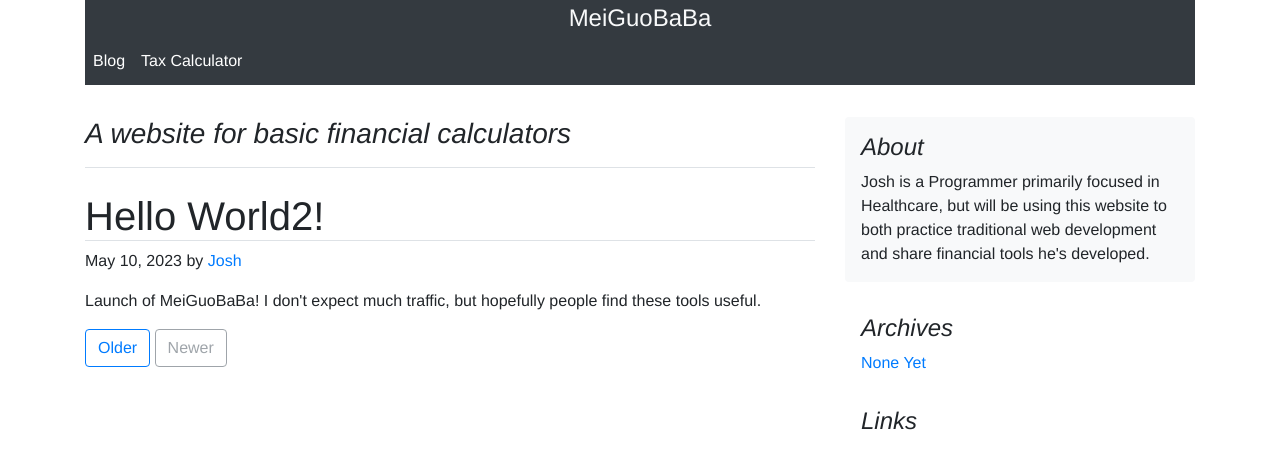
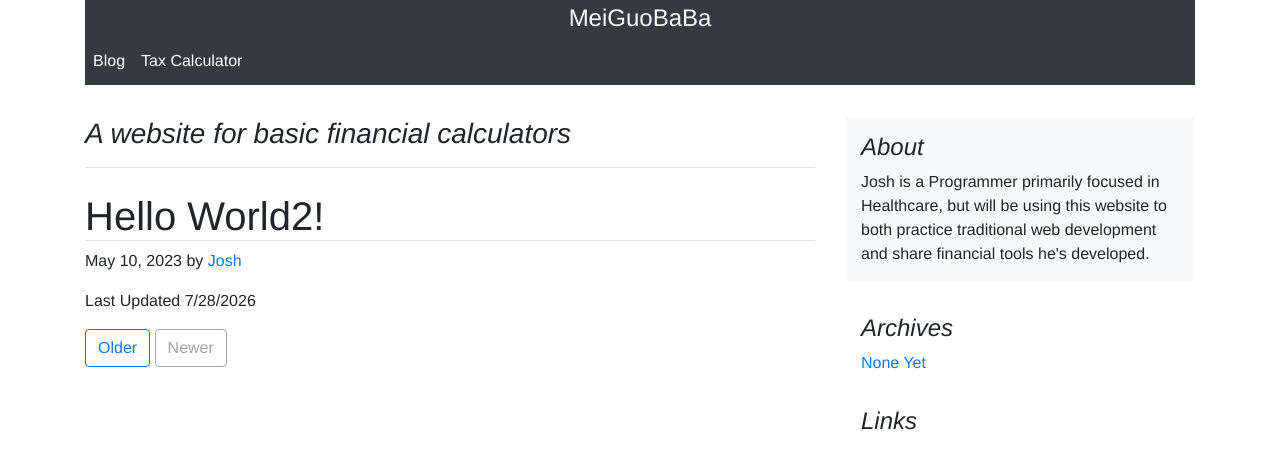
Before and after one commit to jkchen5684/jkchen5684.github.io, a Jekyll site: the page index.html, which Jekyll copies as it is, in a window 1280 px wide. Shown: the top 469 px of the page. Built offline with Jekyll 4.4.1, drawn with Linux system fonts in a browser that asks for light colours.

Commit message:
Update index.html

```diff
--- a/index.html
+++ b/index.html
@@ -65,7 +65,7 @@
           <h1 class="blog-post-title border-bottom">Hello World2!</h1>
           <p class="blog-post-meta">May 10, 2023 by <a href="#">Josh</a></p>
 
-          <p>Launch of MeiGuoBaBa!  I don't expect much traffic, but hopefully people find these tools useful.</p>
+          <p>Last Updated 7/28/2026</p>
         </div><!-- /.blog-post -->
 
 
```
